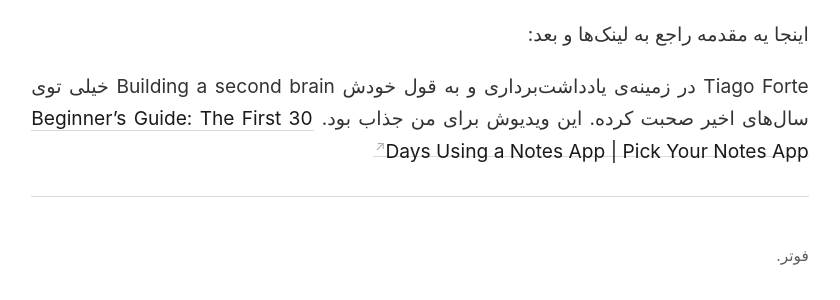
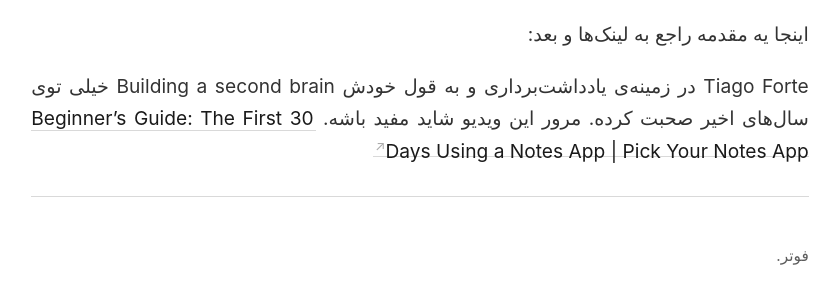
Before and after one commit to edrissss/digital-garden, a Jekyll site: the page built from _notes/links1.md, in a window 1280 px wide. Shown: the part 228-528 px from the top of the page, without its empty margins (331-1171 px from the left). Built offline with Jekyll 4.4.1, drawn with Linux system fonts in a browser that asks for light colours; some web fonts are replaced.

Commit message:
notes update

```diff
--- a/_notes/links1.md
+++ b/_notes/links1.md
@@ -4,5 +4,5 @@ title: لینک‌های سری یک
 
 اینجا یه مقدمه راجع به لینک‌ها و بعد:
 
-Tiago Forte در زمینه‌ی یادداشت‌برداری و به قول خودش Building a second brain خیلی توی سال‌های اخیر صحبت کرده. این ویدیوش برای من جذاب بود.
+Tiago Forte در زمینه‌ی یادداشت‌برداری و به قول خودش Building a second brain خیلی توی سال‌های اخیر صحبت کرده. مرور این ویدیو شاید مفید باشه.
 [Beginner's Guide: The First 30 Days Using a Notes App | Pick Your Notes App](https://www.youtube.com/watch?v=tOS53fSDqVw)
```
Also changed, not shown: _notes/second brain/sb.md (added, +10 -0 lines).
